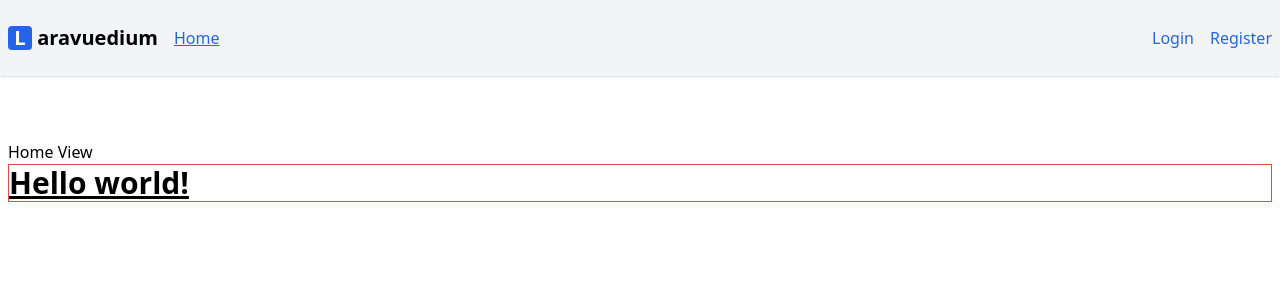
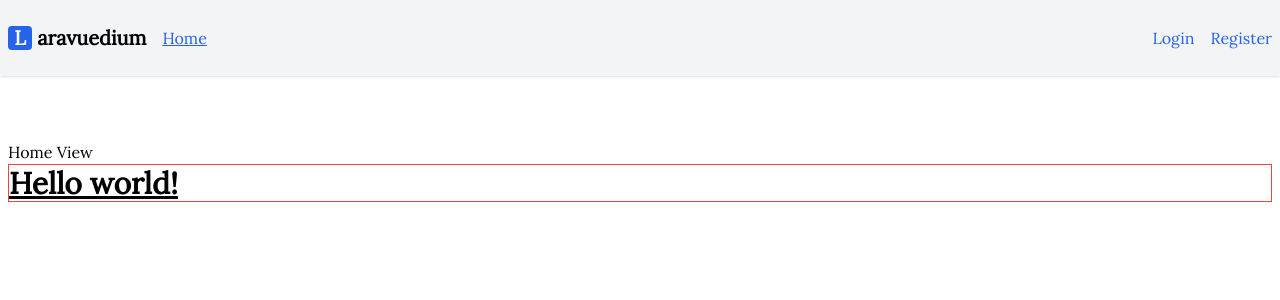
Before and after one commit to lmottasin/laravuedium, a Vue app: page / in a window 1280 px wide. Shown: the top 300 px of the page. Built offline with nearby package versions, Linux system fonts and the light colour scheme.

Commit message:
feat: font add

```diff
--- a/src/assets/main.css
+++ b/src/assets/main.css
@@ -1,6 +1,11 @@
+@import url('https://fonts.googleapis.com/css2?family=Lora:ital@0;1&display=swap');
 @tailwind base;
 @tailwind components;
 @tailwind utilities;
+
+html, body{
+    font-family: 'Lora', serif;
+}
 
 @layer components {
     label.required {
```
